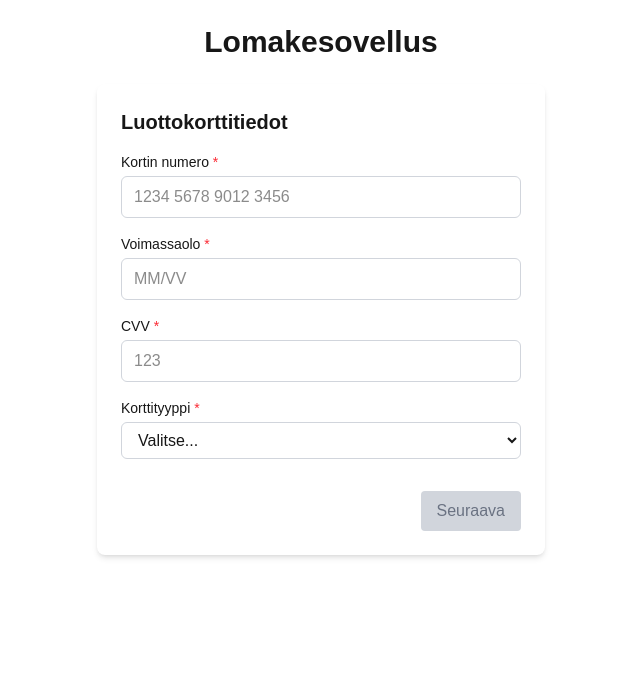
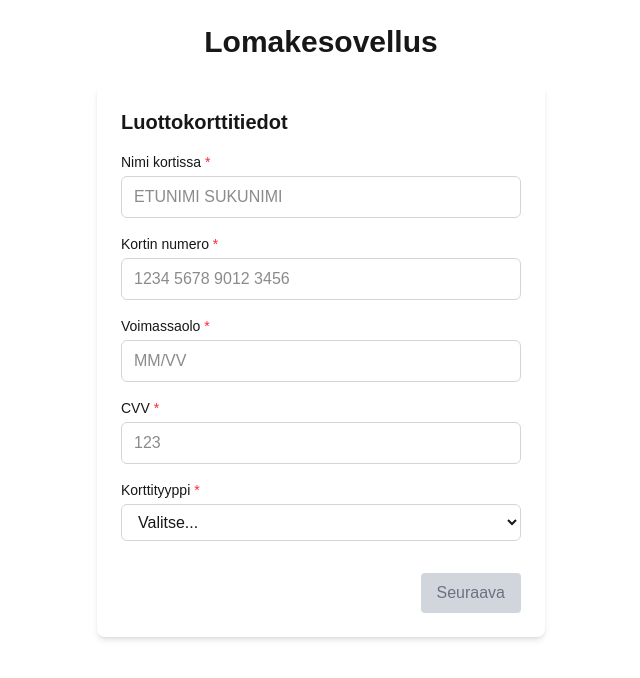
Before and after one commit to mikesmallhelp/claude-test, a Next.js app: page /luottokorttitiedot in a window 1280 px wide. Shown: the top 678 px of the page, without its empty margins (319-959 px from the left). Built offline with nearby package versions, Linux system fonts and the light colour scheme.

Commit message:
Lisätty luottokorttinimi

```diff
--- a/src/app/luottokorttitiedot/page.tsx
+++ b/src/app/luottokorttitiedot/page.tsx
@@ -77,6 +77,17 @@ export default function LuottokorttitiedotPage() {
           <h2 className="text-xl font-semibold mb-4">Luottokorttitiedot</h2>
 
           <InputField
+            id="nimikortissa"
+            label="Nimi kortissa"
+            placeholder="ETUNIMI SUKUNIMI"
+            value={luottokorttitiedot.nimikortissa}
+            onChange={handleInputChange}
+            onBlur={handleBlur}
+            error={virheet.nimikortissa}
+            required
+          />
+
+          <InputField
             id="kortinnumero"
             label="Kortin numero"
             placeholder="1234 5678 9012 3456"
--- a/src/app/yhteenveto/page.tsx
+++ b/src/app/yhteenveto/page.tsx
@@ -64,6 +64,7 @@ export default function YhteenvetoPage() {
           <div className="mb-8">
             <h3 className="text-lg font-medium mb-2">Maksutiedot</h3>
             <div className="bg-gray-50 p-4 rounded-md">
+              <p><span className="font-medium">Nimi kortissa:</span> {lomakedata.luottokorttitiedot.nimikortissa}</p>
               <p><span className="font-medium">Korttityyppi:</span> {korttityyppiMap[lomakedata.luottokorttitiedot.korttityyppi] || lomakedata.luottokorttitiedot.korttityyppi}</p>
               <p><span className="font-medium">Kortin numero:</span> {maskattuKorttinumero}</p>
               <p><span className="font-medium">Voimassaolo:</span> {lomakedata.luottokorttitiedot.voimassaolo}</p>
--- a/src/lib/types.ts
+++ b/src/lib/types.ts
@@ -14,6 +14,7 @@ export interface Osoitetiedot {
 }
 
 export interface Luottokorttitiedot {
+  nimikortissa: string;
   kortinnumero: string;
   voimassaolo: string;
   cvv: string;
--- a/src/lib/validointi.ts
+++ b/src/lib/validointi.ts
@@ -78,6 +78,10 @@ export function validoiOsoitetiedot(osoitetiedot: Partial<Osoitetiedot>): { vali
 export function validoiLuottokorttitiedot(luottokorttitiedot: Partial<Luottokorttitiedot>): { validi: boolean; virheet: Record<string, string> } {
   const virheet: Record<string, string> = {};
 
+  if (!luottokorttitiedot.nimikortissa || luottokorttitiedot.nimikortissa.trim() === '') {
+    virheet.nimikortissa = 'Nimi kortissa on pakollinen';
+  }
+
   if (!luottokorttitiedot.kortinnumero) {
     virheet.kortinnumero = 'Kortinnumero on pakollinen';
   } else {
```
